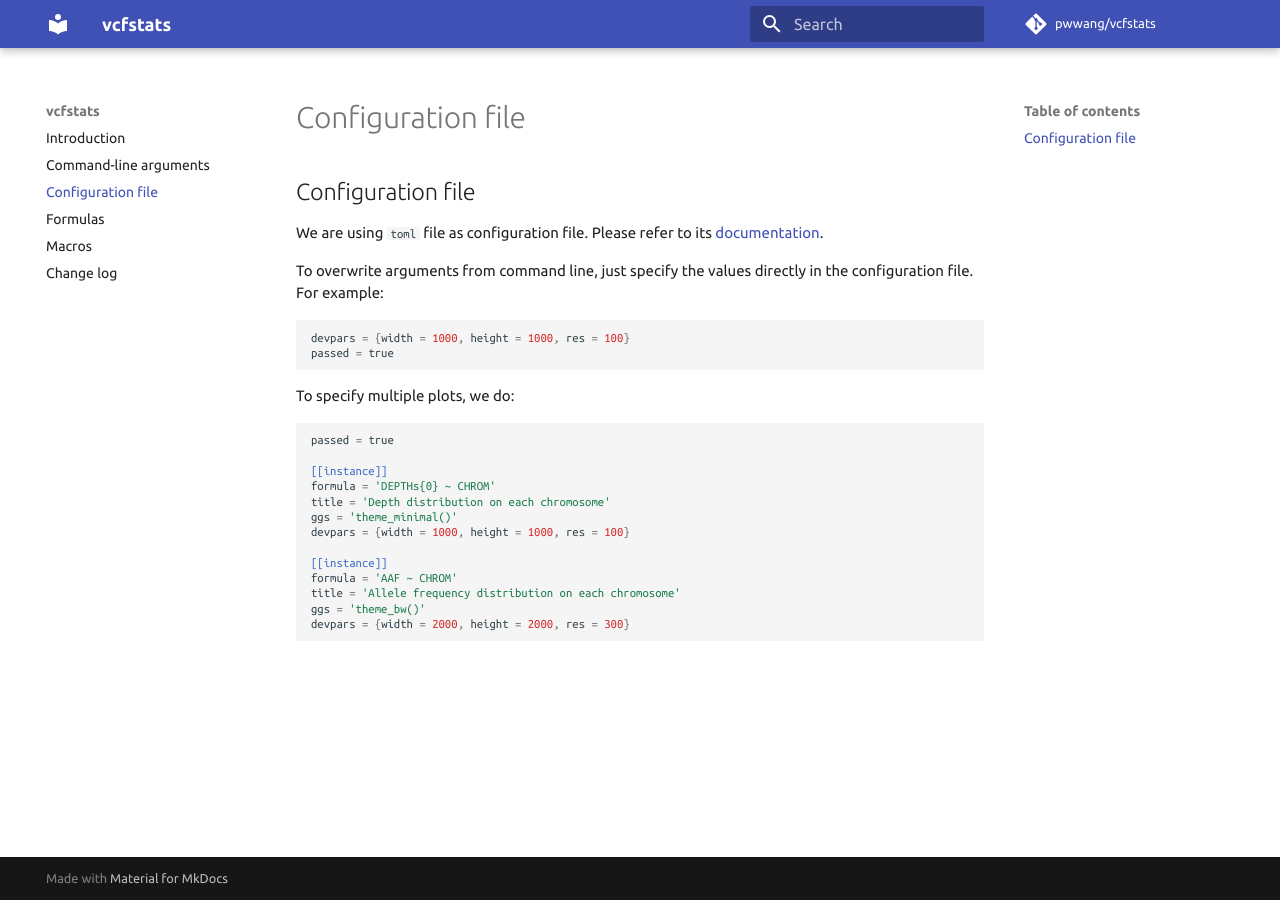
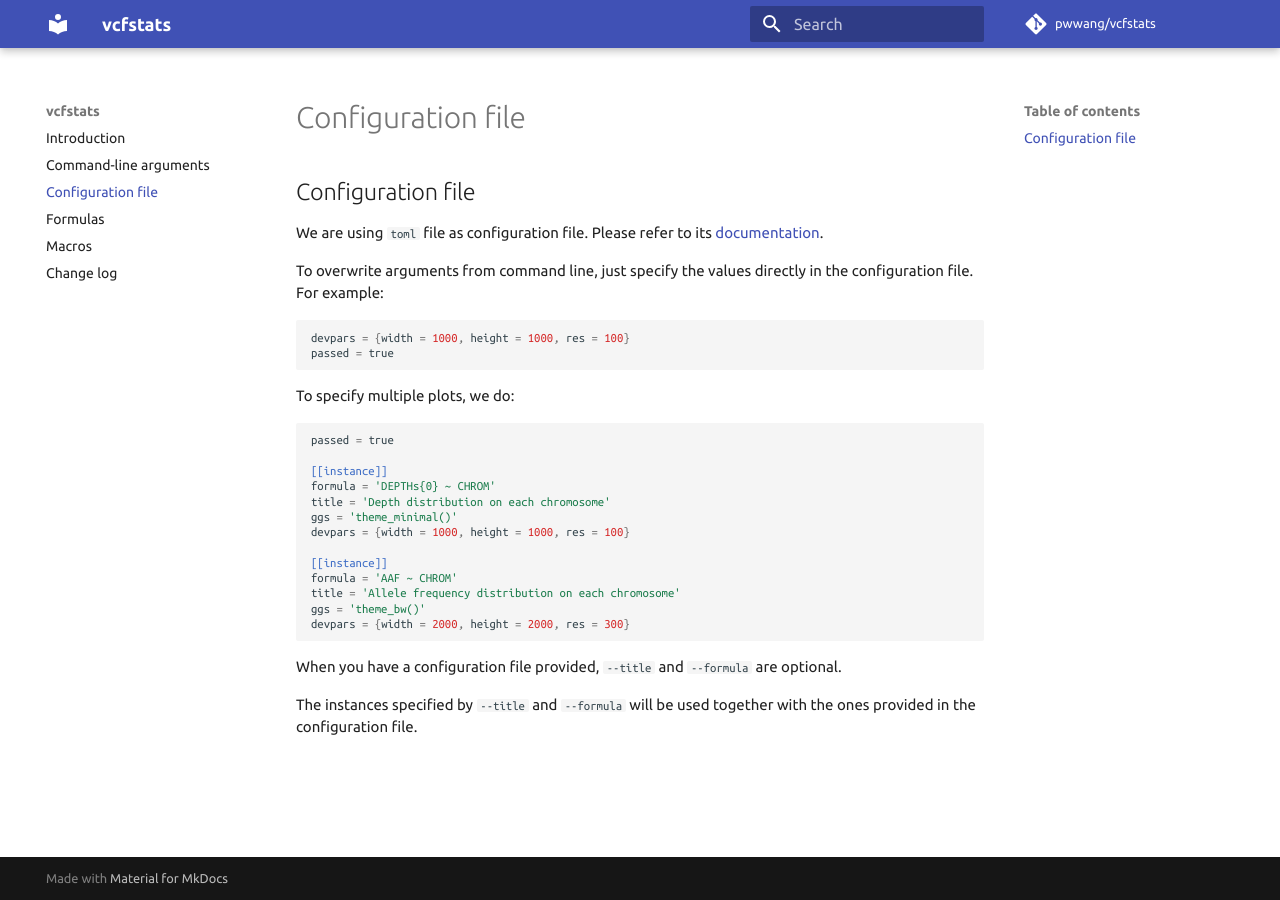
Before and after one commit to pwwang/vcfstats, an MkDocs documentation site: the page built from docs/configfile.md, in a window 1280 px wide. Built offline with MkDocs 1.6.1 and Material for MkDocs 9.7.7, drawn with Linux system fonts in a browser that asks for light colours; comment, search, counter and statistics services are not loaded.

Commit message:
📝 Update docs

````diff
--- a/docs/configfile.md
+++ b/docs/configfile.md
@@ -25,3 +25,7 @@ ggs = 'theme_bw()'
 devpars = {width = 2000, height = 2000, res = 300}
 
 ```
+
+When you have a configuration file provided, `--title` and `--formula` are optional.
+
+The instances specified by `--title` and `--formula` will be used together with the ones provided in the configuration file.
````
